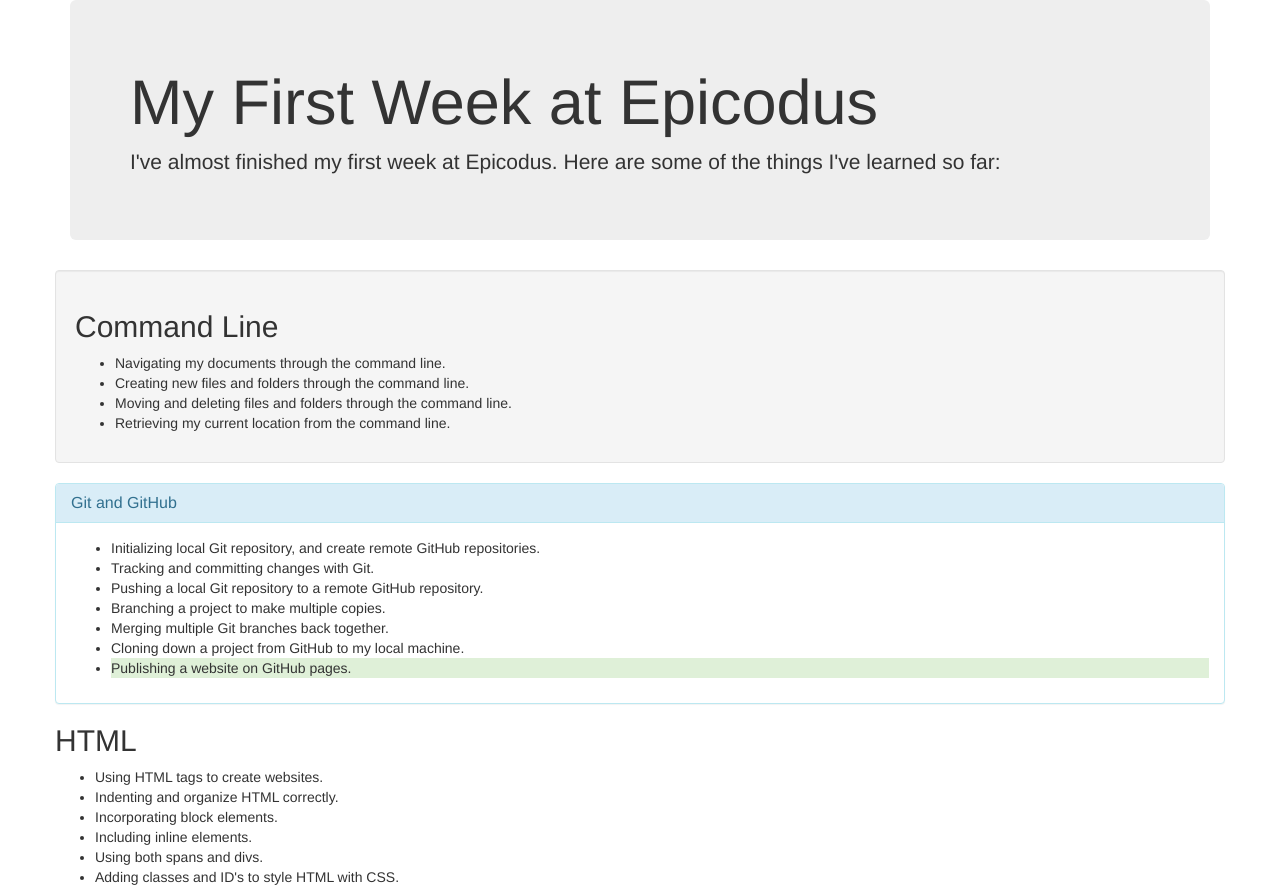
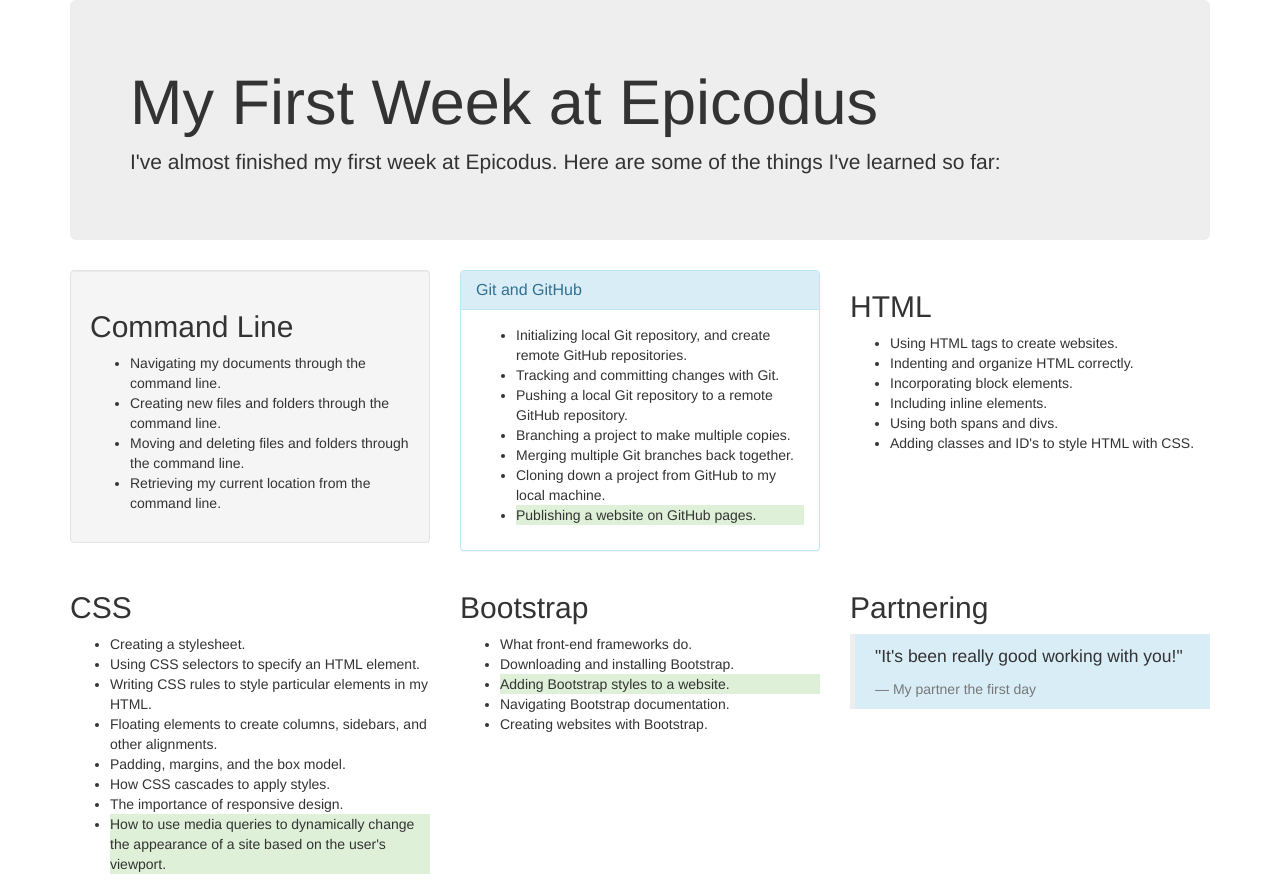
Before and after one commit to Fealios/bootstrap, a plain HTML site: page index.html in a window 1280 px wide. Shown: the top 890 px of the page. Drawn offline with Linux system fonts and the light colour scheme.

Commit message:
Add columns to rows 3 to each row

```diff
--- a/index.html
+++ b/index.html
@@ -13,6 +13,7 @@
         </p>
       </div>
       <div class="row">
+        <div class="col-md-4">
           <div class="well">
             <h2>Command Line</h2>
             <ul>
@@ -22,6 +23,8 @@
               <li>Retrieving my current location from the command line.</li>
             </ul>
           </div>
+        </div>
+        <div class="col-md-4">
           <div class="panel panel-info">
             <div class="panel-heading">
               <h2 class="panel-title">Git and GitHub</h2>
@@ -38,6 +41,8 @@
               </ul>
             </div>
           </div>
+        </div>
+        <div class="col-md-4">
           <h2>HTML</h2>
           <ul>
             <li>Using HTML tags to create websites.</li>
@@ -48,7 +53,9 @@
             <li>Adding classes and ID's to style HTML with CSS.</li>
           </ul>
         </div>
+      </div>
       <div class="row">
+        <div class="col-md-4">
           <h2>CSS</h2>
           <ul>
             <li>Creating a stylesheet.</li>
@@ -60,6 +67,8 @@
             <li>The importance of responsive design.</li>
             <li class="bg-success">How to use media queries to dynamically change the appearance of a site based on the user's viewport.</li>
           </ul>
+        </div>
+        <div class="col-md-4">
           <h2>Bootstrap</h2>
           <ul>
             <li>What front-end frameworks do.</li>
@@ -68,7 +77,8 @@
             <li>Navigating Bootstrap documentation.</li>
             <li>Creating websites with Bootstrap.</li>
           </ul>
-
+        </div>
+        <div class="col-md-4">
           <h2>Partnering</h2>
           <blockquote class="bg-info">
             <p>"It's been really good working with you!"</p>
@@ -76,5 +86,6 @@
           </blockquote>
         </div>
       </div>
+    </div>
   </body>
 </html>
```
Lines whose indentation alone changed are shown as unchanged.
